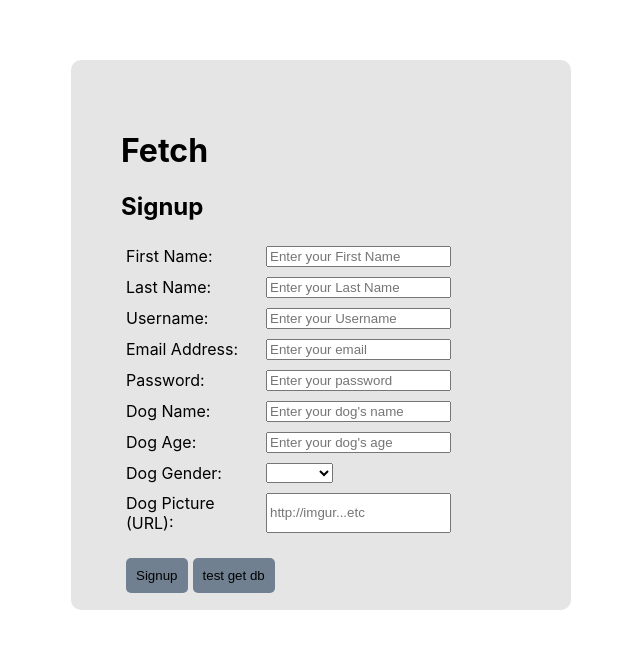
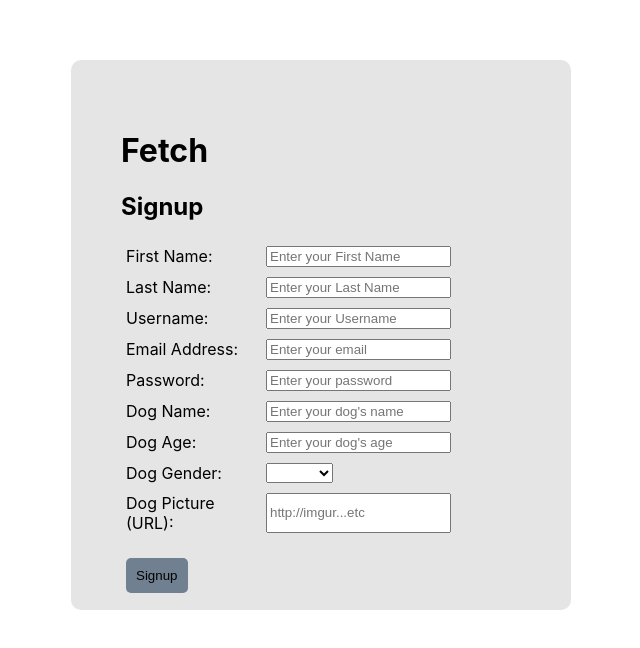
Before and after one commit to BCIT-COMPUTING/fetch-webapp, a React (Create React App) app in the folder website/: page /signup in a window 1280 px wide. Shown: the part 140-788 px from the top of the page, without its empty margins (319-959 px from the left). Built offline with nearby package versions, Linux system fonts and the light colour scheme.

Commit message:
clean up

```diff
--- a/website/src/components/Login/LoginPage.tsx
+++ b/website/src/components/Login/LoginPage.tsx
@@ -22,7 +22,6 @@ const LoginPage = () => {
     }
     var encryptedPassword = crypto.AES.encrypt(password, 'poodle').toString();
     setPassword(encryptedPassword);
-    console.log(encryptedPassword);
   }
 
   const login = async () => {
--- a/website/src/components/Signup/SignupPage.tsx
+++ b/website/src/components/Signup/SignupPage.tsx
@@ -21,6 +21,7 @@ const Signupage = () => {
   const [dogUrl, setDogUrl] = useState('');
 
   const encryptPassword = (password) => {
+    // var encryptedPassword = crypto.AES.encrypt(password, 'poodle').toString();
     var encryptedPassword = crypto.AES.encrypt(password, 'poodle').toString();
     setPassword(encryptedPassword);
   }
@@ -94,9 +95,7 @@ const Signupage = () => {
               <input id="dog-picture-input" type="text" placeholder="http://imgur...etc" name="dogPicture" onChange={ (event) => setDogUrl(event.target.value) }/>
             </div>
             <input className={styles.signupBtn} type="button" value="Signup" onClick={() => signup()}/>
-
-
-            <input className={styles.signupBtn} type="button" value="test get db" onClick={() => getdb()}/>
+            {/* <input className={styles.signupBtn} type="button" value="test get db" onClick={() => getdb()}/> */}
           </form>
         </div>
       </div>
```
